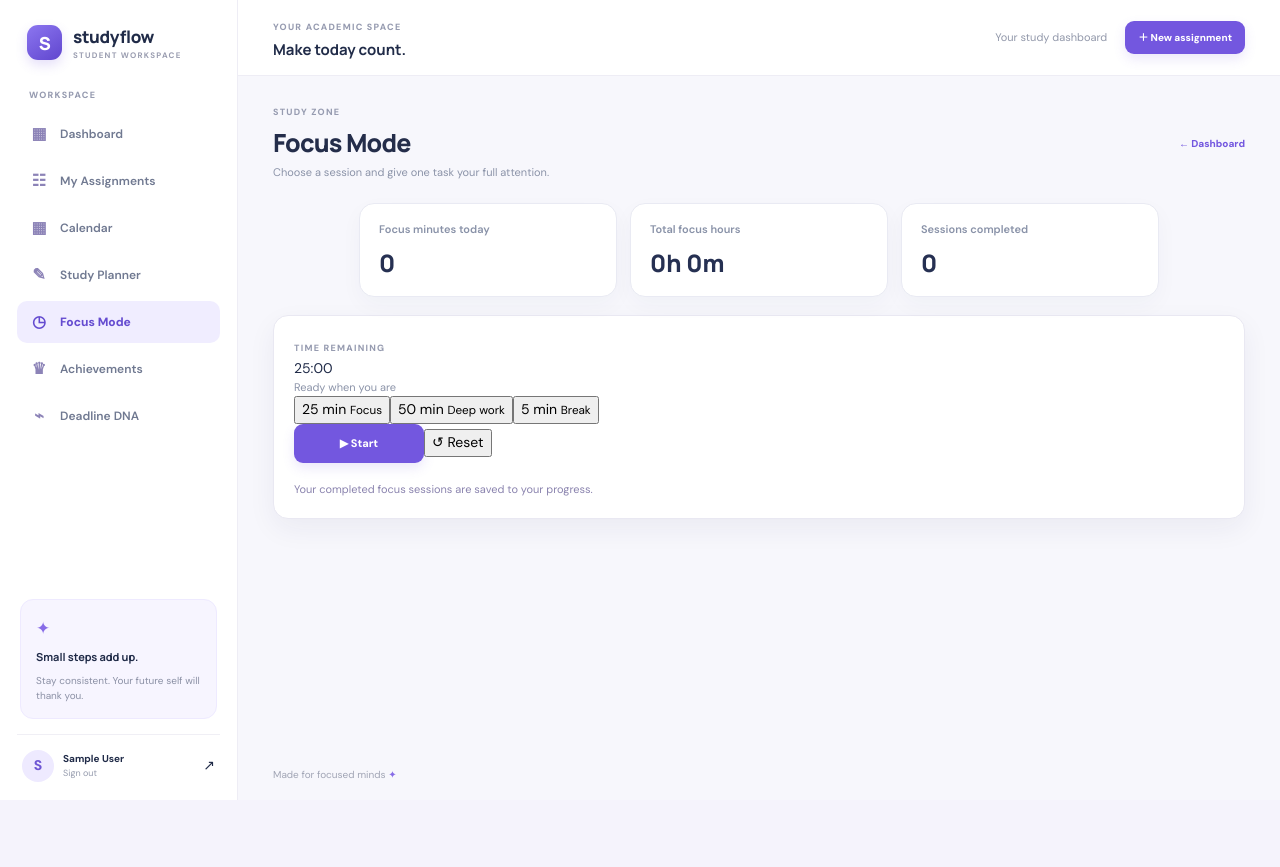
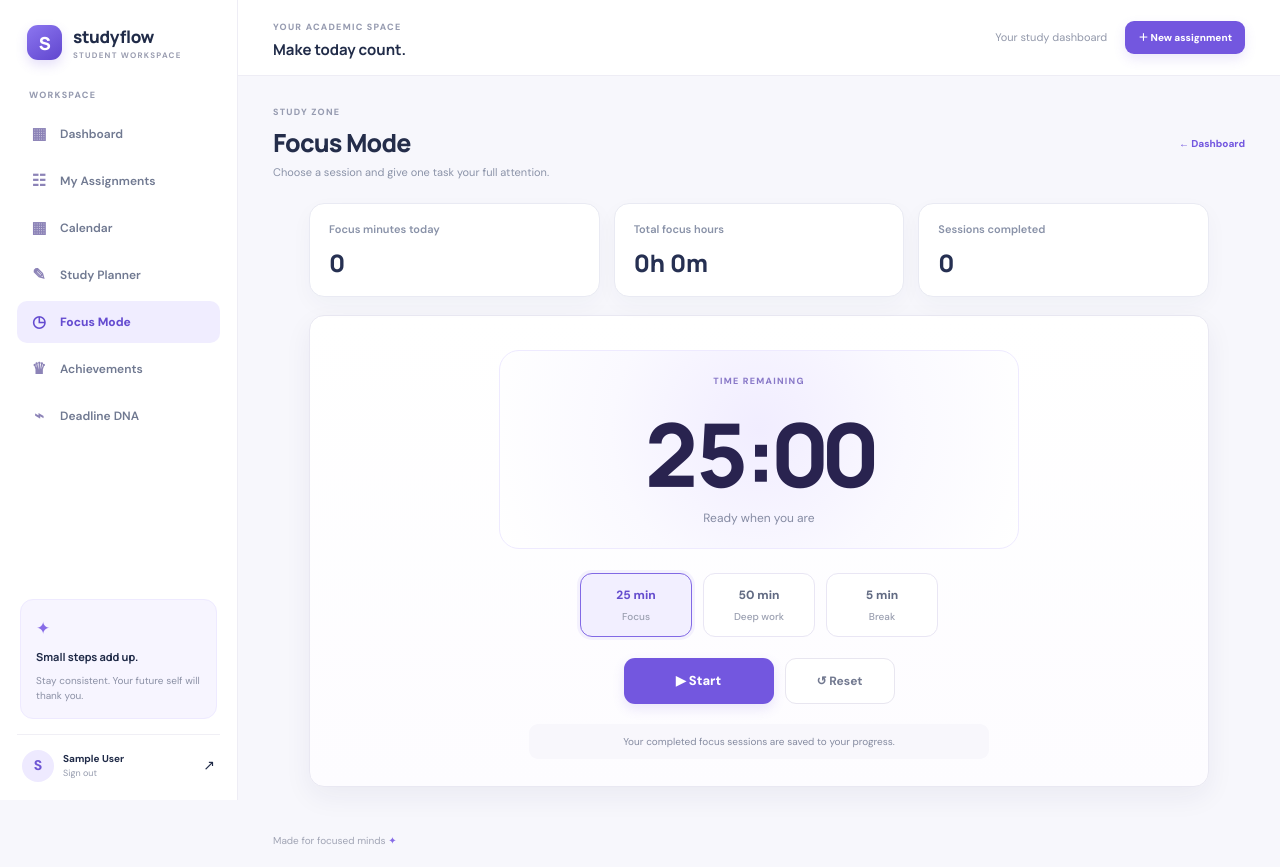
Before and after one commit to SHRAVYAHN/Student-Assignment-and-Deadline-tracker, a Flask app: page /focus-timer in a window 1280 px wide. Before the commit the page ends 778 px from the top, so only its background shows below. Run offline with Flask 3, Linux system fonts and the light colour scheme; the visitor is signed in with stand-in values (Sample User, id 1); data that the repository does not hold is empty.

Commit message:
Fix login, registration and focus timer styling

```diff
--- a/static/style.css
+++ b/static/style.css
@@ -103,3 +103,44 @@ button{cursor:pointer}
 @media(max-width:1000px){.sidebar{width:205px;flex-basis:205px}.page-content{padding:25px 22px}.topbar{padding:0 22px}.stats{grid-template-columns:repeat(2,minmax(0,1fr))}.content-grid{grid-template-columns:1fr}.right-column{grid-template-columns:repeat(2,minmax(0,1fr))}}
 @media(max-width:700px){.app-shell{display:block}.sidebar{position:relative;width:100%;height:auto;min-height:0;padding:12px}.brand{padding:0 7px 12px}.side-label,.side-bottom{display:none}.side-nav{display:flex;overflow:auto;padding-bottom:3px}.side-nav a{white-space:nowrap;min-height:36px;padding:0 10px}.main-area{width:100%}.topbar{height:auto;min-height:65px;padding:12px 16px}.today{display:none}.page-content{padding:20px 14px}.footer{padding:10px 14px}.welcome-row{align-items:flex-start;flex-direction:column}.welcome-row h1{font-size:22px}.stats{gap:9px}.stat-card{padding:13px}.stat-card h2{font-size:23px}.right-column{grid-template-columns:1fr}.assignment-item{flex-wrap:wrap}.assignment-info{min-width:calc(100% - 50px)}.auth-shell{display:flex;flex-direction:column;justify-content:center;padding:80px 0 30px}.auth-shell:before{display:none}.auth-brand{top:20px;left:22px}.form-container{padding:20px 0}.dna-layout{grid-template-columns:1fr}}
 @media(max-width:430px){.stats{grid-template-columns:1fr 1fr}.panel{padding:15px}.assignment-item{gap:8px}.priority,.status{font-size:8px}}
+
+
+
+/* ===== Auth pages: clear, centered, responsive login/register ===== */
+.auth-shell{min-height:100vh;display:grid!important;grid-template-columns:minmax(0,1fr) minmax(420px,1fr);align-items:stretch;background:#fff;overflow:hidden}
+.auth-shell:before{content:"STUDYFLOW\A\A Your academic life,\A beautifully organized.\A\A Plan smarter. Focus deeper.\A Never miss a deadline.";white-space:pre-line;display:flex;align-items:center;justify-content:center;padding:90px clamp(35px,8vw,120px);background:radial-gradient(circle at 15% 20%,#fff 0,#f4f0ff 52%,#ebe5ff 100%);color:#34275f;font:800 clamp(25px,3vw,40px)/1.55 Manrope,sans-serif;letter-spacing:-1.2px}
+.auth-brand{top:28px;left:5%;font:800 18px Manrope,sans-serif;color:#282447}
+.auth-brand .brand-mark{width:38px;height:38px}
+.form-container{width:min(410px,calc(100% - 48px));align-self:center;justify-self:center;padding:54px 0}
+.form-container h1{font:800 30px/1.2 Manrope,sans-serif;color:#252b49;margin:0 0 10px}
+.form-container>p:first-of-type{font-size:13px;line-height:1.7;color:#858da3;margin:0 0 25px}
+.form-container form{display:grid;gap:8px;width:100%}
+.form-container label{display:block;font-size:12px;font-weight:700;color:#444d69;margin:8px 0 0}
+.form-container input{display:block;width:100%;height:48px;padding:0 14px;border:1px solid #e4e4ef;border-radius:10px;background:#fbfbfe;color:#29324f;font:400 13px 'DM Sans',sans-serif;transition:border-color .2s,box-shadow .2s}
+.form-container input::placeholder{color:#a2a7b7}
+.form-container input:focus{outline:0;border-color:#8067e6;box-shadow:0 0 0 4px #8067e61a;background:#fff}
+.form-container button{width:100%;height:48px;margin-top:15px;border:0;border-radius:10px;background:linear-gradient(100deg,#795fe2,#6348cf);color:#fff;font:700 13px 'DM Sans',sans-serif;box-shadow:0 8px 18px #7357df2b}
+.form-container button:hover{background:#5f46c4}
+.form-container>p:last-child{font-size:12px;color:#858da3;margin-top:23px;text-align:center}
+.form-container>p:last-child a{font-weight:800;color:#6d54d5}
+.flash-wrap{width:min(410px,calc(100% - 48px));margin:0 auto 12px}
+@media(max-width:760px){.auth-shell{display:flex!important;flex-direction:column;justify-content:center;min-height:100vh;padding:75px 0 25px}.auth-shell:before{display:none}.auth-brand{left:22px;top:18px}.form-container{padding:25px 0;width:min(420px,calc(100% - 38px))}.flash-wrap{width:min(420px,calc(100% - 38px))}}
+
+/* ===== Focus Mode: timer, preset selector and controls ===== */
+.focus-metrics{max-width:900px;grid-template-columns:repeat(3,minmax(0,1fr));gap:14px}
+.focus-page-panel{max-width:900px;margin:18px auto 0;padding:34px 28px 27px;text-align:center;background:linear-gradient(180deg,#fff 0%,#fdfcff 100%)}
+.focus-clock-wrap{width:min(100%,520px);margin:0 auto;padding:24px 15px 20px;border-radius:20px;background:radial-gradient(circle at 50% 40%,#f1edff 0%,#faf9ff 52%,#fff 100%);border:1px solid #eeeaff}
+.focus-clock-wrap .eyebrow{display:block;color:#8979c8}
+.focus-page-time{font:800 clamp(58px,9vw,88px)/1.05 Manrope,sans-serif;letter-spacing:-4px;color:#29234f;font-variant-numeric:tabular-nums;margin:18px 0 10px}
+#focus-status{font-size:12px;color:#858ba3;margin:0}
+.focus-presets{display:flex;justify-content:center;gap:11px;flex-wrap:wrap;margin:24px auto 21px}
+.focus-preset{min-width:112px;padding:12px 18px;border:1px solid #e9e6f4;border-radius:12px;background:#fff;color:#626b83;font-size:12px;font-weight:800;transition:.18s}
+.focus-preset small{display:block;margin-top:4px;color:#9a9fb0;font-size:10px;font-weight:500}
+.focus-preset:hover{border-color:#bdb0f5;background:#faf9ff}
+.focus-preset.selected{border-color:#8269e5;background:#f2efff;color:#654dce;box-shadow:0 0 0 3px #8067e614}
+.focus-page-actions{display:flex;justify-content:center;align-items:center;gap:11px}
+.focus-page-actions .primary-btn{min-width:150px;min-height:46px;font-size:13px;border-radius:11px}
+.quiet-btn{min-width:110px;min-height:46px;padding:10px 16px;border:1px solid #e8e6f0;border-radius:11px;background:#fff;color:#727990;font-size:12px;font-weight:700}
+.quiet-btn:hover{background:#f7f5ff;border-color:#cfc5f8;color:#654dce}
+.focus-save-note{max-width:460px;margin:20px auto 0;padding:10px 13px;border-radius:9px;background:#f8f7fc;color:#858ba0;font-size:10px;line-height:1.5}
+@media(max-width:650px){.focus-metrics{grid-template-columns:1fr;gap:9px}.focus-page-panel{padding:19px 13px}.focus-clock-wrap{padding:25px 8px}.focus-page-time{letter-spacing:-2px}.focus-preset{min-width:calc(33.333% - 8px);padding:10px 7px}.focus-page-actions{gap:8px}.focus-page-actions .primary-btn,.quiet-btn{min-width:0;flex:1}}
```
